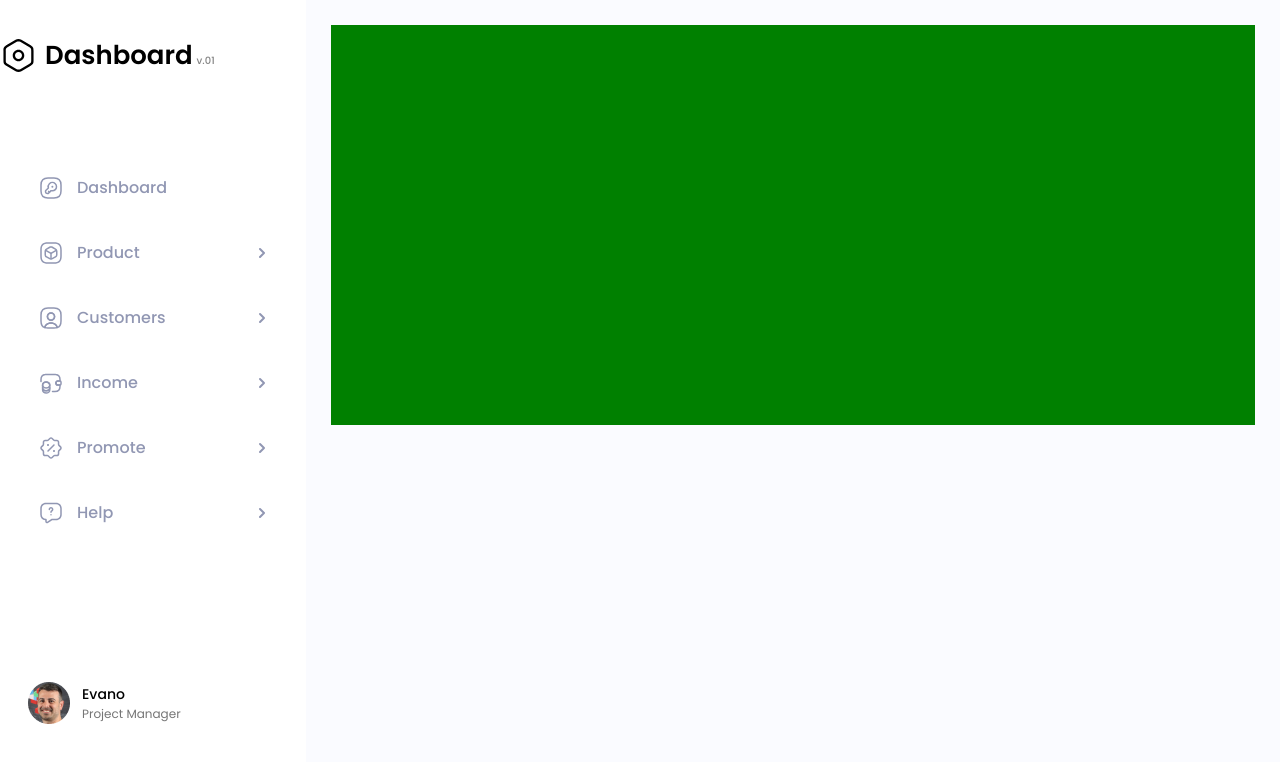
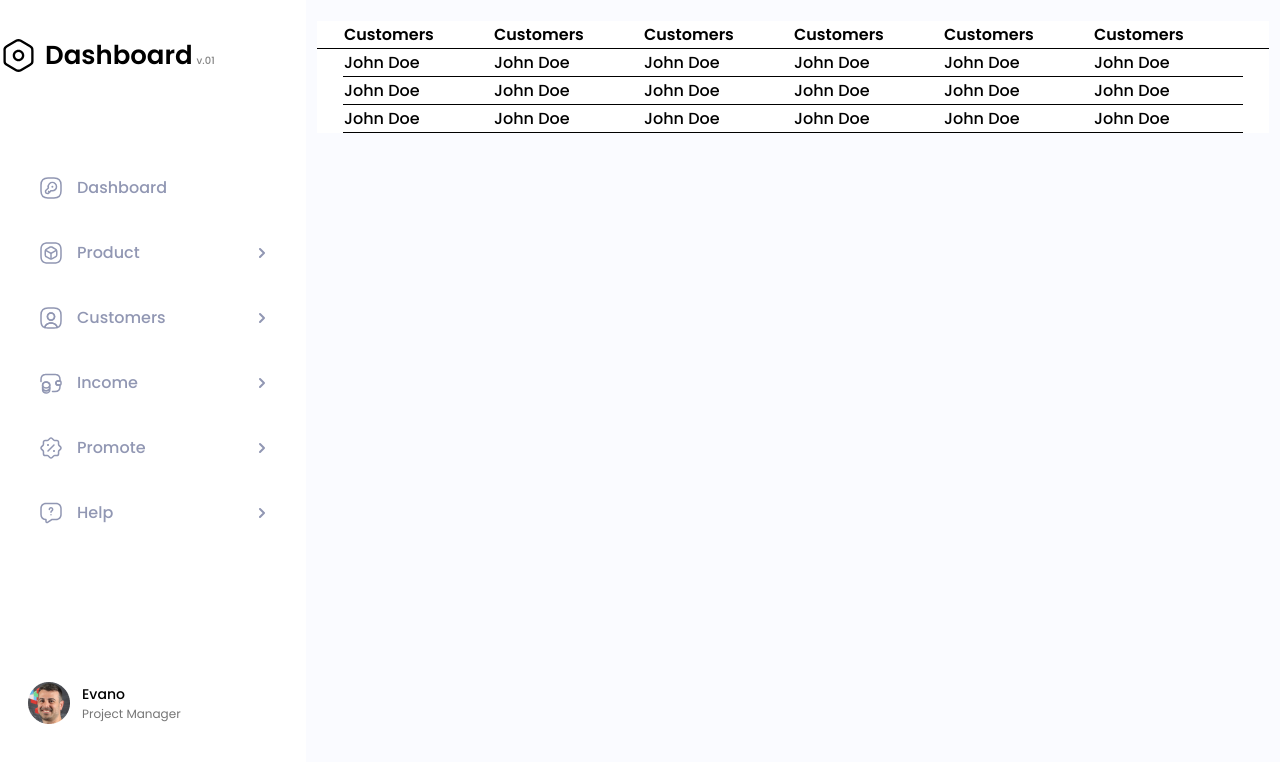
Before and after one commit to gottfried-github/dashboard, a website built with webpack: page src/index.html in a window 1280 px wide. Built offline with nearby package versions, Linux system fonts and the light colour scheme; files whose address does not match are found by name.

Commit message:
implement table layout

```diff
--- a/src/index.html
+++ b/src/index.html
@@ -101,7 +101,51 @@
     </div>
     <header class="header"><button class="button header__menu-button">Menu</button></header>
     <div class="content">
-      <div class="content__customers"></div>
+      <div class="content__content">
+        <h1 class="content__title"></h1>
+        <div class="customers">
+          <div class="customers__scroller">
+            <table class="table">
+              <thead class="table__header">
+                <tr>
+                  <th class="table__heading_name">Customers</th>
+                  <th class="table__heading_company">Customers</th>
+                  <th class="table__heading_phone">Customers</th>
+                  <th class="table__heading_email">Customers</th>
+                  <th class="table__heading_country">Customers</th>
+                  <th class="table__heading_status">Customers</th>
+                </tr>
+              </thead>
+              <tbody class="table__body">
+                <tr class="table__row">
+                  <td class="table__cell_name">John Doe</td>
+                  <td class="table__cell_company">John Doe</td>
+                  <td class="table__cell_phone">John Doe</td>
+                  <td class="table__cell_email">John Doe</td>
+                  <td class="table__cell_country">John Doe</td>
+                  <td class="table__cell_status">John Doe</td>
+                </tr>
+                <tr class="table__row">
+                  <td class="table__cell_name">John Doe</td>
+                  <td class="table__cell_company">John Doe</td>
+                  <td class="table__cell_phone">John Doe</td>
+                  <td class="table__cell_email">John Doe</td>
+                  <td class="table__cell_country">John Doe</td>
+                  <td class="table__cell_status">John Doe</td>
+                </tr>
+                <tr class="table__row">
+                  <td class="table__cell_name">John Doe</td>
+                  <td class="table__cell_company">John Doe</td>
+                  <td class="table__cell_phone">John Doe</td>
+                  <td class="table__cell_email">John Doe</td>
+                  <td class="table__cell_country">John Doe</td>
+                  <td class="table__cell_status">John Doe</td>
+                </tr>
+              </tbody>
+            </table>
+          </div>
+        </div>
+      </div>
     </div>
   </div>
 
--- a/src/styles/_content.scss
+++ b/src/styles/_content.scss
@@ -1,4 +1,6 @@
 .content {
+  display: flex;
+
   box-sizing: border-box;
   min-height: 100vh;
 
@@ -15,11 +17,11 @@
   }
 }
 
-.content__customers {
-  height: 400px;
+.content__content {
+  width: 100%;
 
-  padding: 25px;
-
-  background-color: green;
-  background-clip: content-box;
+  @media (min-width: calc($sidebar-width + 900px + 26px * 2)) {
+    width: unset;
+    margin: 0 auto;
+  }
 }
--- /dev/null
+++ b/src/styles/_customers.scss
@@ -0,0 +1,7 @@
+.customers {
+  background-color: $white;
+}
+
+.customers__scroller {
+  overflow-x: scroll;
+}
--- /dev/null
+++ b/src/styles/_table.scss
@@ -0,0 +1,45 @@
+.table {
+  table-layout: fixed;
+  border-collapse: collapse;
+
+  width: calc(150px * 6 + 26px * 2);
+}
+
+.table__header, .table__body {
+  display: block;
+  padding: 0 26px;
+}
+
+.table__header {
+  text-align: left;
+  border-bottom: 1px solid black;
+}
+
+.table__body {
+  .table__row {
+    border-bottom: 1px solid black;
+  }
+}
+
+.table__heading_name, .table__cell_name {
+  width: 150px;
+}
+.table__heading_company, .table__cell_company {
+  width: 150px;
+}
+
+.table__heading_phone, .table__cell_phone {
+  width: 150px;
+}
+
+.table__heading_email, .table__cell_email {
+  width: 150px;
+}
+
+.table__heading_country, .table__cell_country {
+  width: 150px;
+}
+
+.table__heading_status, .table__cell_status {
+  width: 150px;
+}
--- a/src/styles/index.scss
+++ b/src/styles/index.scss
@@ -2,4 +2,6 @@
 @import 'fonts';
 @import 'common';
 @import 'sidebar';
+@import 'table';
+@import 'customers';
 @import 'content';
```
